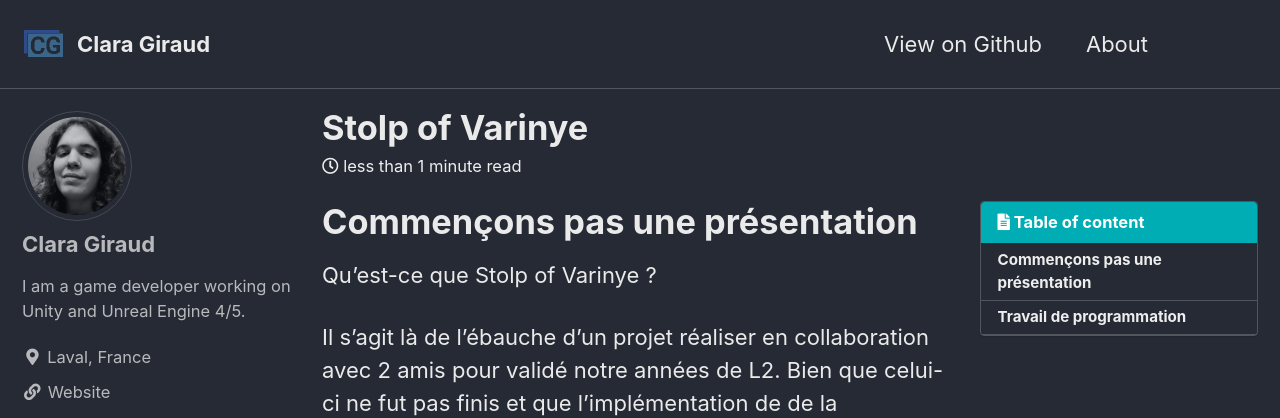
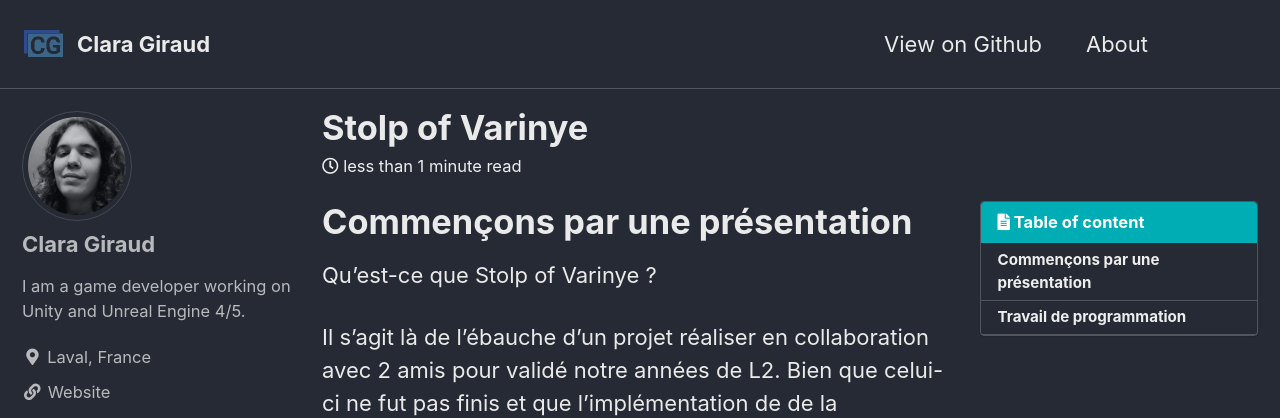
Before and after one commit to DwenShell/DwenShell.github.io, a Jekyll site: the page built from _posts/2022-10-12-Stolp-of-Varinye.md, in a window 1280 px wide and 900 px high. Shown: the top 418 px of the window. Built offline with Jekyll 4.4.1, drawn with Linux system fonts in a browser that asks for light colours; cached includes are drawn as plain includes; some of the changed text lies outside the part shown.

Commit message:
Update Post

```diff
--- a/_posts/2022-10-12-Stolp-of-Varinye.md
+++ b/_posts/2022-10-12-Stolp-of-Varinye.md
@@ -7,7 +7,7 @@ toc_sticky : true
 
 ---
 
-# Commençons pas une présentation
+# Commençons par une présentation
 
 Qu'est-ce que Stolp of Varinye ?
 
```
Also changed, not shown: _posts/2022-10-05-Nina-et-Yuri.md (+1 -0 lines).
